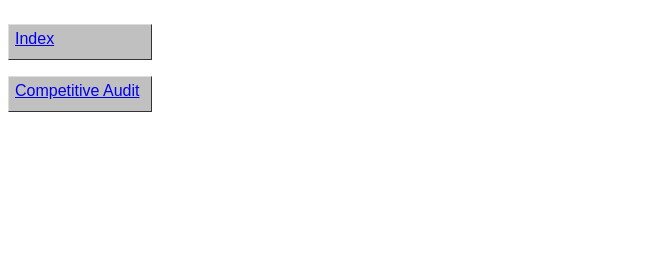
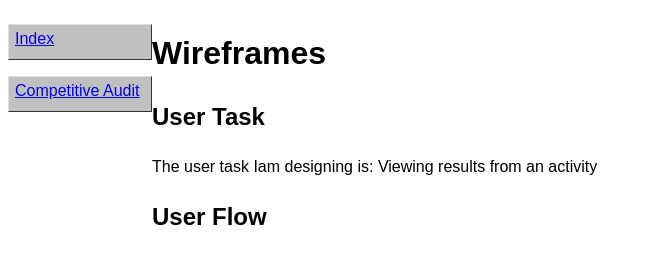
Before and after one commit to KenPowerClassroom/ixd-project-2024-RionaKelly, a plain HTML site: page wireframes.html in a window 1280 px wide. Shown: the whole page, without its empty margins (0-652 px from the left). Drawn offline with Linux system fonts and the light colour scheme.

Commit message:
"last commit of the day, small fixes"

```diff
--- a/wireframes.html
+++ b/wireframes.html
@@ -2,7 +2,7 @@
 <html>
     <link rel="stylesheet" href="style.css">
 <head>
-    <title>IxD Project - Competitive Audit </title>
+    <title>IxD Project - Wireframes </title>
 </head>
 
 <body>
@@ -16,9 +16,13 @@
         </p>
         </div>
 
-
-
-
+    <div>
+        <h1>Wireframes</h1>
+        <h2>User Task</h2>
+        <p>The user task Iam designing is: Viewing results from an activity</p>
+        <h2>User Flow</h2>
+        <!-- <a href="image here"-->
+    </div>
 
 </body>
 </html>
```
